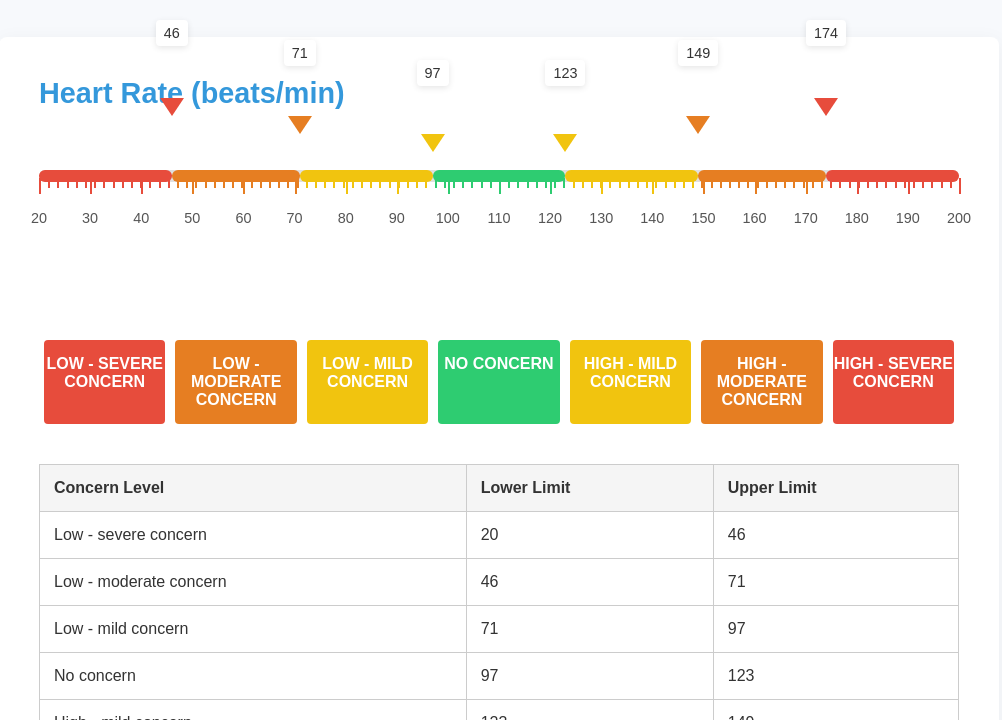
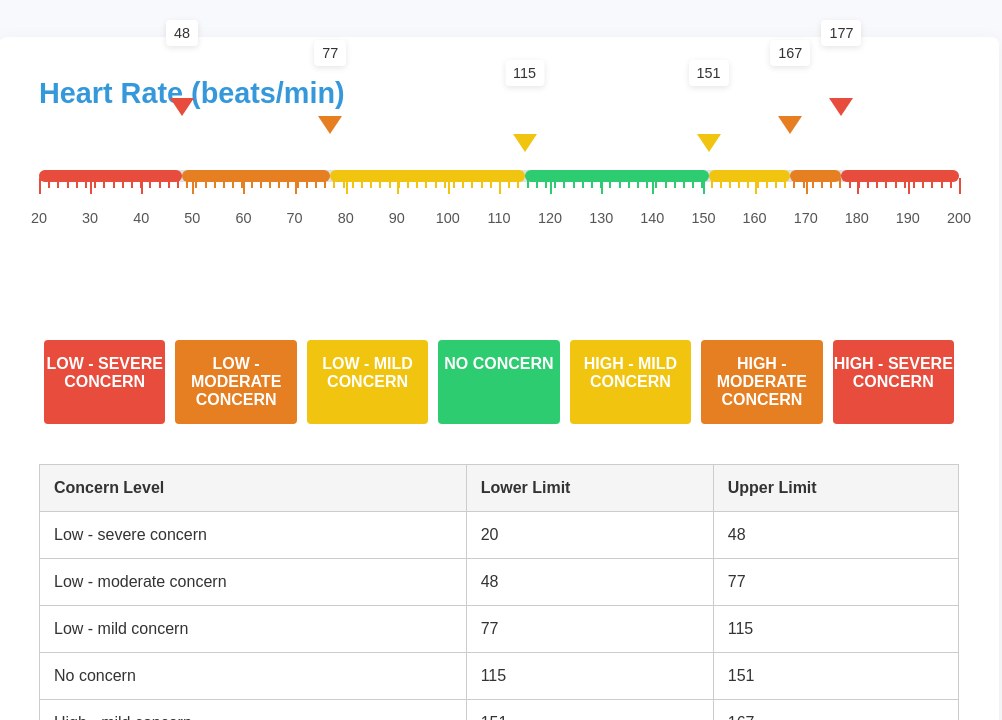
Before and after one commit to Troy-Kettle/dataCollection, a plain HTML site: page index.html in a window 1280 px wide. Shown: the part 80-800 px from the top of the page, without its empty margins (141-1143 px from the left). Drawn offline with Linux system fonts and the light colour scheme.

Commit message:
more updates

```diff
--- a/index.html
+++ b/index.html
@@ -388,11 +388,11 @@
             const min = vitalSign.min;
             const max = vitalSign.max;
 
-            // Initialize thresholds at initial positions
-            thresholds.push({ value: min }); // thresholds[0] - fixed
+            // Initialize thresholds at random positions
+            thresholds.push({ value: min, levelIndex: 0, lastAdjusted: false }); // thresholds[0] - fixed
             const positions = getInitialPositions(numArrows, min, max, vitalSign.step);
-            positions.forEach((pos, idx) => thresholds.push({ value: pos, levelIndex: idx + 1 }));
-            thresholds.push({ value: max }); // Last threshold - fixed
+            positions.forEach((pos, idx) => thresholds.push({ value: pos, levelIndex: idx + 1, lastAdjusted: false }));
+            thresholds.push({ value: max, levelIndex: levels.length - 1, lastAdjusted: false }); // Last threshold - fixed
 
             // Add tick marks and labels
             const tickMarksContainer = document.createElement('div');
@@ -530,8 +530,13 @@
 
                             thresholds[currentThumbIndex].value = value;
 
-                            // Enforce pushing other thumbs
+                            // Enforce boundaries
                             enforceBoundaries(currentThumbIndex, value);
+
+                            // Set lastAdjusted
+                            thresholds.forEach((t, idx) => {
+                                t.lastAdjusted = (idx === currentThumbIndex);
+                            });
 
                             updatePositions();
                         }
@@ -565,17 +570,17 @@
                     threshold.value = value;
                 }
 
-                // Push neighboring thumbs if overlapping
+                // Prevent thresholds from crossing over
                 if (index > 0) {
-                    if (thresholds[index - 1].value >= threshold.value) {
-                        thresholds[index - 1].value = threshold.value - vitalSign.step;
+                    if (thresholds[index - 1].value > threshold.value) {
+                        thresholds[index - 1].value = threshold.value;
                         enforceBoundaries(index - 1, thresholds[index - 1].value);
                     }
                 }
 
                 if (index < thresholds.length - 1) {
-                    if (thresholds[index + 1].value <= threshold.value) {
-                        thresholds[index + 1].value = threshold.value + vitalSign.step;
+                    if (thresholds[index + 1].value < threshold.value) {
+                        thresholds[index + 1].value = threshold.value;
                         enforceBoundaries(index + 1, thresholds[index + 1].value);
                     }
                 }
@@ -597,26 +602,65 @@
                     }
                 });
 
+                // Build merged ranges
+                const mergedRanges = [];
+                let i = 0;
+                while (i < thresholds.length - 1) {
+                    let startThreshold = thresholds[i];
+                    let endIndex = i + 1;
+
+                    // Merge ranges where thresholds have the same value
+                    while (endIndex < thresholds.length && thresholds[endIndex].value === thresholds[i].value) {
+                        endIndex++;
+                    }
+
+                    // Determine concern level
+                    let levelIndex = thresholds[i].levelIndex;
+                    if (endIndex - i > 1) {
+                        for (let j = i; j < endIndex; j++) {
+                            if (thresholds[j].lastAdjusted) {
+                                levelIndex = thresholds[j].levelIndex;
+                                break;
+                            }
+                        }
+                    }
+
+                    // Create range
+                    let startValue = thresholds[i].value;
+                    let endValue = thresholds[endIndex] ? thresholds[endIndex].value : thresholds[thresholds.length - 1].value;
+                    let startPercent = ((startValue - min) / (max - min)) * 100;
+                    let endPercent = ((endValue - min) / (max - min)) * 100;
+                    let width = endPercent - startPercent;
+
+                    mergedRanges.push({
+                        left: startPercent,
+                        width: width,
+                        levelIndex: levelIndex
+                    });
+
+                    i = endIndex;
+                }
+
                 // Update ranges
-                ranges.forEach((range, index) => {
-                    let start = thresholds[index].value;
-                    let end = thresholds[index + 1].value;
-                    let startPercent = ((start - min) / (max - min)) * 100;
-                    let endPercent = ((end - min) / (max - min)) * 100;
-                    let width = endPercent - startPercent;
-                    let left = startPercent;
+                ranges.forEach(range => range.remove());
+                ranges.length = 0;
 
-                    range.style.left = `${left}%`;
-                    range.style.width = `${width}%`;
-                    range.style.backgroundColor = levels[index].color;
-                    range.style.zIndex = 1; // Ensure ranges don't overlap visually
+                mergedRanges.forEach(rangeData => {
+                    const range = document.createElement('div');
+                    range.className = 'range';
+                    range.style.left = `${rangeData.left}%`;
+                    range.style.width = `${rangeData.width}%`;
+                    range.style.backgroundColor = levels[rangeData.levelIndex].color;
+                    range.style.zIndex = 1;
+                    scaleContainer.appendChild(range);
+                    ranges.push(range);
                 });
 
                 // Update tick marks colors
                 updateTickMarksColor();
 
                 // Update the table
-                updateThresholdTable();
+                updateThresholdTable(mergedRanges);
             }
 
             function updateTickMarksColor() {
@@ -628,18 +672,18 @@
                 });
             }
 
-            function updateThresholdTable() {
+            function updateThresholdTable(mergedRanges) {
                 // Clear existing table rows
                 tableBody.innerHTML = '';
 
-                // For each range, create a table row
-                for (let i = 0; i < ranges.length; i++) {
+                // For each merged range, create a table row
+                mergedRanges.forEach(rangeData => {
                     const row = document.createElement('tr');
                     const levelCell = document.createElement('td');
-                    levelCell.textContent = levels[i].label;
+                    levelCell.textContent = levels[rangeData.levelIndex].label;
 
-                    const lowerLimit = formatValue(thresholds[i].value, vitalSign);
-                    const upperLimit = formatValue(thresholds[i + 1].value, vitalSign);
+                    const lowerLimit = formatValue(min + (rangeData.left / 100) * (max - min), vitalSign);
+                    const upperLimit = formatValue(min + ((rangeData.left + rangeData.width) / 100) * (max - min), vitalSign);
 
                     const lowerCell = document.createElement('td');
                     lowerCell.textContent = lowerLimit;
@@ -651,7 +695,7 @@
                     row.appendChild(lowerCell);
                     row.appendChild(upperCell);
                     tableBody.appendChild(row);
-                }
+                });
             }
 
             function formatValue(value, vitalSign) {
@@ -694,7 +738,7 @@
                     const lowerLimit = thresholds[i].value;
                     const upperLimit = thresholds[i + 1].value;
                     if (value >= lowerLimit && value <= upperLimit) {
-                        return levels[i].color;
+                        return levels[thresholds[i].levelIndex].color;
                     }
                 }
                 return '#999';
@@ -740,14 +784,16 @@
                 }
             }
 
-            // Function to initialize arrows at positions evenly distributed across the range
+            // Function to initialize arrows at random positions within the range
             function getInitialPositions(numArrows, min, max, step) {
                 const positions = [];
-                const interval = (max - min) / (numArrows + 1);
-                for (let i = 1; i <= numArrows; i++) {
-                    positions.push(min + i * interval);
+                for (let i = 0; i < numArrows; i++) {
+                    const randomValue = min + Math.random() * (max - min);
+                    const snappedValue = Math.max(min, Math.min(Math.round(randomValue / step) * step, max));
+                    positions.push(snappedValue);
                 }
-                return positions.map(pos => Math.round(pos / step) * step);
+                // Sort positions to prevent overlapping thresholds
+                return positions.sort((a, b) => a - b);
             }
 
             vitalSign.getValues = function() {
```
